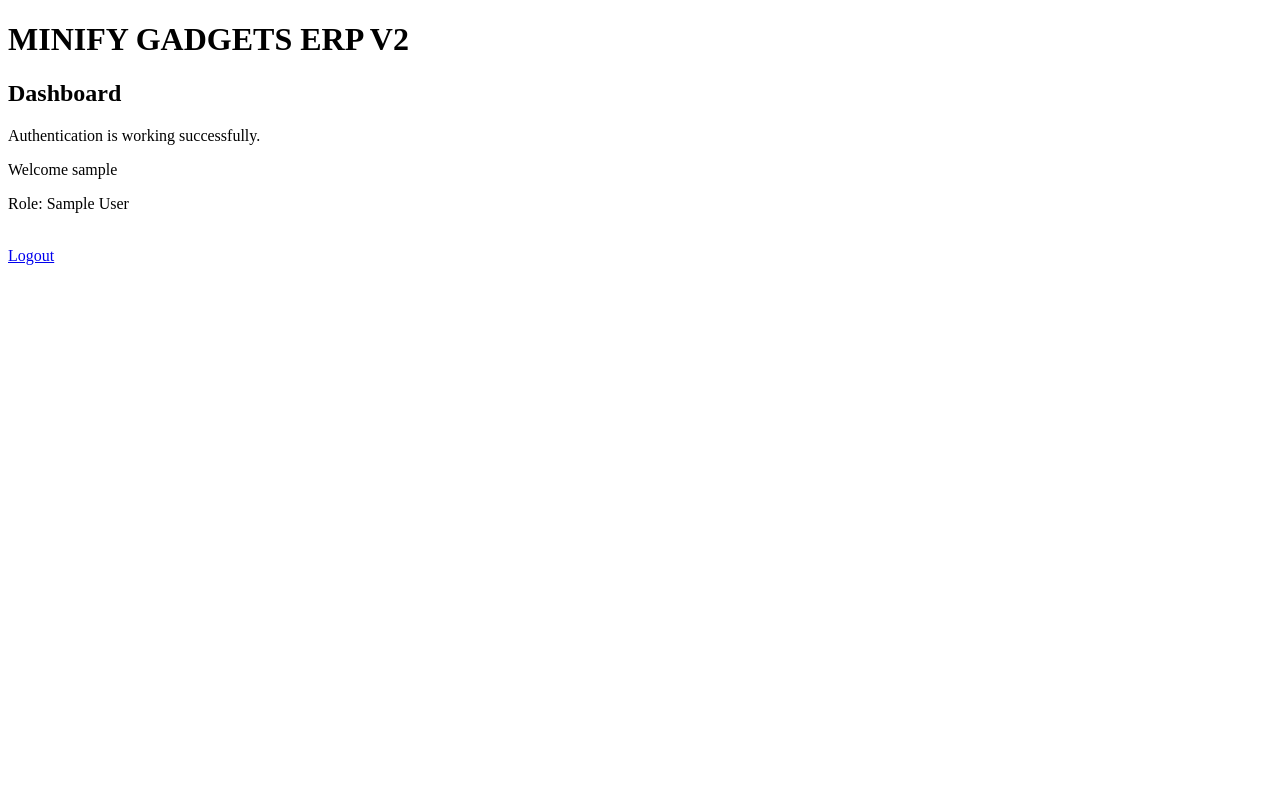
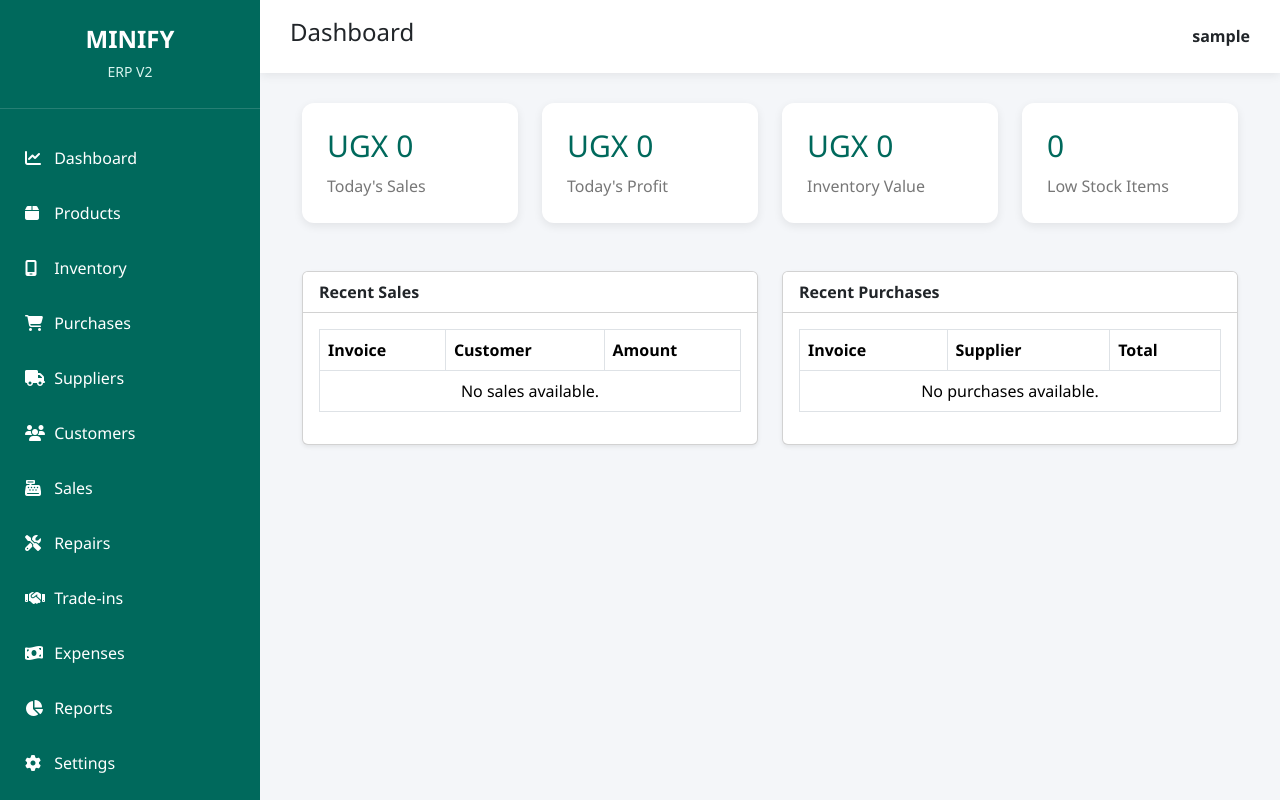
Before and after one commit to Walukaggalauben/minify-gadgets-inventory-system, a Flask app: page /dashboard in a window 1280 px wide. Run offline with Flask 3, Linux system fonts and the light colour scheme; the visitor is signed in with stand-in values (Sample User, id 1).

Commit message:
Sprint 2 - Professional dashboard completed

```diff
--- a/routes/dashboard.py
+++ b/routes/dashboard.py
@@ -12,4 +12,6 @@
     if "user_id" not in session:
         return redirect("/")
 
-    return render_template("dashboard/index.html")
+    return render_template(
+        "dashboard/index.html"
+    )
--- /dev/null
+++ b/static/css/style.css
@@ -0,0 +1,227 @@
+/* ==========================
+   MINIFY GADGETS ERP V2
+========================== */
+
+*{
+    margin:0;
+    padding:0;
+    box-sizing:border-box;
+}
+
+body{
+    background:#f4f6f9;
+    font-family:'Segoe UI',Tahoma,Geneva,Verdana,sans-serif;
+}
+
+/* Wrapper */
+
+.wrapper{
+    display:flex;
+    min-height:100vh;
+}
+
+/* Sidebar */
+
+.sidebar{
+
+    width:260px;
+
+    background:#00695C;
+
+    color:#fff;
+
+    position:fixed;
+
+    height:100%;
+
+    overflow-y:auto;
+
+}
+
+.logo{
+
+    padding:25px;
+
+    text-align:center;
+
+    border-bottom:1px solid rgba(255,255,255,.15);
+
+}
+
+.logo h4{
+
+    margin-bottom:5px;
+
+    font-weight:bold;
+
+}
+
+.logo small{
+
+    color:#d9f5ef;
+
+}
+
+/* Menu */
+
+.sidebar ul{
+
+    list-style:none;
+
+    padding:20px 0;
+
+}
+
+.sidebar ul li{
+
+    margin:3px 0;
+
+}
+
+.sidebar ul li a{
+
+    display:block;
+
+    color:#fff;
+
+    text-decoration:none;
+
+    padding:14px 25px;
+
+    transition:.3s;
+
+}
+
+.sidebar ul li a i{
+
+    width:25px;
+
+}
+
+.sidebar ul li a:hover{
+
+    background:#00897B;
+
+}
+
+/* Main */
+
+.main-content{
+
+    margin-left:260px;
+
+    width:calc(100% - 260px);
+
+}
+
+/* Topbar */
+
+.topbar{
+
+    background:#fff;
+
+    padding:18px 30px;
+
+    display:flex;
+
+    justify-content:space-between;
+
+    align-items:center;
+
+    box-shadow:0 2px 10px rgba(0,0,0,.08);
+
+}
+
+/* Content */
+
+.content-area{
+
+    padding:30px;
+
+}
+
+/* Cards */
+
+.dashboard-card{
+
+    background:#fff;
+
+    border-radius:12px;
+
+    padding:25px;
+
+    box-shadow:0 3px 10px rgba(0,0,0,.08);
+
+    transition:.3s;
+
+}
+
+.dashboard-card:hover{
+
+    transform:translateY(-3px);
+
+}
+
+.dashboard-card h2{
+
+    color:#00695C;
+
+    font-size:30px;
+
+    margin-bottom:10px;
+
+}
+
+.dashboard-card p{
+
+    color:#777;
+
+    margin:0;
+
+}
+
+/* Tables */
+
+.table{
+
+    background:#fff;
+
+}
+
+/* Responsive */
+
+@media(max-width:992px){
+
+.sidebar{
+
+    width:80px;
+
+}
+
+.sidebar .logo small{
+
+    display:none;
+
+}
+
+.sidebar ul li a{
+
+    text-align:center;
+
+}
+
+.sidebar ul li a span{
+
+    display:none;
+
+}
+
+.main-content{
+
+    margin-left:80px;
+
+    width:calc(100% - 80px);
+
+}
+
+}
--- a/templates/dashboard/index.html
+++ b/templates/dashboard/index.html
@@ -1,52 +1,135 @@
-<!DOCTYPE html>
-<html>
+{% extends "layout.html" %}
 
-<head>
+{% block title %}
+Dashboard
+{% endblock %}
 
-    <title>Dashboard</title>
+{% block page_title %}
+Dashboard
+{% endblock %}
 
-</head>
+{% block content %}
 
-<body>
+<div class="container-fluid">
 
-<h1>
+    <!-- Statistics Cards -->
+    <div class="row g-4">
 
-MINIFY GADGETS ERP V2
+        <div class="col-lg-3 col-md-6">
+            <div class="dashboard-card">
+                <h2>UGX 0</h2>
+                <p>Today's Sales</p>
+            </div>
+        </div>
 
-</h1>
+        <div class="col-lg-3 col-md-6">
+            <div class="dashboard-card">
+                <h2>UGX 0</h2>
+                <p>Today's Profit</p>
+            </div>
+        </div>
 
-<h2>
+        <div class="col-lg-3 col-md-6">
+            <div class="dashboard-card">
+                <h2>UGX 0</h2>
+                <p>Inventory Value</p>
+            </div>
+        </div>
 
-Dashboard
+        <div class="col-lg-3 col-md-6">
+            <div class="dashboard-card">
+                <h2>0</h2>
+                <p>Low Stock Items</p>
+            </div>
+        </div>
 
-</h2>
+    </div>
 
-<p>
+    <!-- Recent Activity -->
+    <div class="row mt-5">
 
-Authentication is working successfully.
+        <div class="col-lg-6">
 
-</p>
+            <div class="card shadow-sm">
 
-<p>
+                <div class="card-header bg-white">
+                    <strong>Recent Sales</strong>
+                </div>
 
-Welcome {{ session.username }}
+                <div class="card-body">
 
-</p>
+                    <table class="table table-bordered">
 
-<p>
+                        <thead>
 
-Role: {{ session.role }}
+                            <tr>
+                                <th>Invoice</th>
+                                <th>Customer</th>
+                                <th>Amount</th>
+                            </tr>
 
-</p>
+                        </thead>
 
-<br>
+                        <tbody>
 
-<a href="/logout">
+                            <tr>
+                                <td colspan="3" class="text-center">
+                                    No sales available.
+                                </td>
+                            </tr>
 
-Logout
+                        </tbody>
 
-</a>
+                    </table>
 
-</body>
+                </div>
 
-</html>
+            </div>
+
+        </div>
+
+        <div class="col-lg-6">
+
+            <div class="card shadow-sm">
+
+                <div class="card-header bg-white">
+                    <strong>Recent Purchases</strong>
+                </div>
+
+                <div class="card-body">
+
+                    <table class="table table-bordered">
+
+                        <thead>
+
+                            <tr>
+                                <th>Invoice</th>
+                                <th>Supplier</th>
+                                <th>Total</th>
+                            </tr>
+
+                        </thead>
+
+                        <tbody>
+
+                            <tr>
+                                <td colspan="3" class="text-center">
+                                    No purchases available.
+                                </td>
+                            </tr>
+
+                        </tbody>
+
+                    </table>
+
+                </div>
+
+            </div>
+
+        </div>
+
+    </div>
+
+</div>
+
+{% endblock %}
--- a/templates/layout.html
+++ b/templates/layout.html
@@ -0,0 +1,129 @@
+<!DOCTYPE html>
+<html lang="en">
+<head>
+    <meta charset="UTF-8">
+    <meta name="viewport" content="width=device-width, initial-scale=1.0">
+
+    <title>
+        {% block title %}
+        MINIFY GADGETS ERP
+        {% endblock %}
+    </title>
+
+    <!-- Bootstrap -->
+    <link href="https://cdn.jsdelivr.net/npm/bootstrap@5.3.3/dist/css/bootstrap.min.css" rel="stylesheet">
+
+    <!-- Font Awesome -->
+    <link href="https://cdnjs.cloudflare.com/ajax/libs/font-awesome/6.5.2/css/all.min.css" rel="stylesheet">
+
+    <!-- Custom CSS -->
+    <link rel="stylesheet"
+          href="{{ url_for('static', filename='css/style.css') }}">
+
+</head>
+
+<body>
+
+<div class="wrapper">
+
+    <!-- Sidebar -->
+    <aside class="sidebar">
+
+        <div class="logo">
+
+            <h4>MINIFY</h4>
+
+            <small>ERP V2</small>
+
+        </div>
+
+        <ul>
+
+            <li><a href="/dashboard"><i class="fas fa-chart-line"></i> Dashboard</a></li>
+
+            <li><a href="#"><i class="fas fa-box"></i> Products</a></li>
+
+            <li><a href="#"><i class="fas fa-mobile-screen"></i> Inventory</a></li>
+
+            <li><a href="#"><i class="fas fa-cart-shopping"></i> Purchases</a></li>
+
+            <li><a href="#"><i class="fas fa-truck"></i> Suppliers</a></li>
+
+            <li><a href="#"><i class="fas fa-users"></i> Customers</a></li>
+
+            <li><a href="#"><i class="fas fa-cash-register"></i> Sales</a></li>
+
+            <li><a href="#"><i class="fas fa-screwdriver-wrench"></i> Repairs</a></li>
+
+            <li><a href="#"><i class="fas fa-handshake"></i> Trade-ins</a></li>
+
+            <li><a href="#"><i class="fas fa-money-bill-wave"></i> Expenses</a></li>
+
+            <li><a href="#"><i class="fas fa-chart-pie"></i> Reports</a></li>
+
+            <li><a href="#"><i class="fas fa-gear"></i> Settings</a></li>
+
+            <li><a href="/logout"><i class="fas fa-right-from-bracket"></i> Logout</a></li>
+
+        </ul>
+
+    </aside>
+
+    <!-- Main Content -->
+    <main class="main-content">
+
+        <!-- Top Bar -->
+        <header class="topbar">
+
+            <div>
+
+                <h4>
+                    {% block page_title %}
+                    Dashboard
+                    {% endblock %}
+                </h4>
+
+            </div>
+
+            <div>
+
+                <strong>{{ session.username }}</strong>
+
+            </div>
+
+        </header>
+
+        <!-- Flash Messages -->
+        {% with messages = get_flashed_messages() %}
+
+            {% if messages %}
+
+                <div class="alert alert-success mt-3">
+
+                    {{ messages[0] }}
+
+                </div>
+
+            {% endif %}
+
+        {% endwith %}
+
+        <!-- Page Content -->
+        <section class="content-area">
+
+            {% block content %}
+
+            {% endblock %}
+
+        </section>
+
+    </main>
+
+</div>
+
+<script src="https://cdn.jsdelivr.net/npm/bootstrap@5.3.3/dist/js/bootstrap.bundle.min.js"></script>
+
+<script src="{{ url_for('static', filename='js/app.js') }}"></script>
+
+</body>
+</html>
```
Also changed, not shown: static/js/app.js (added).
